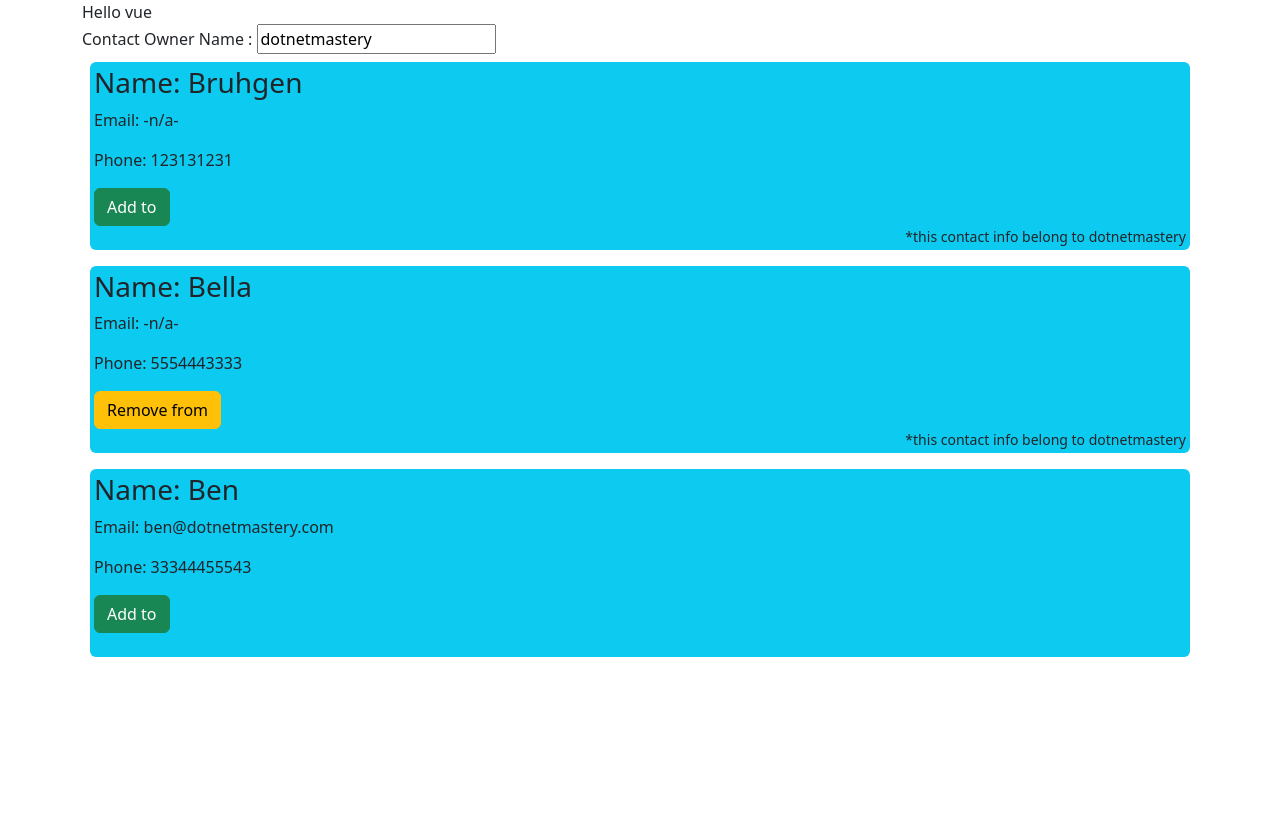
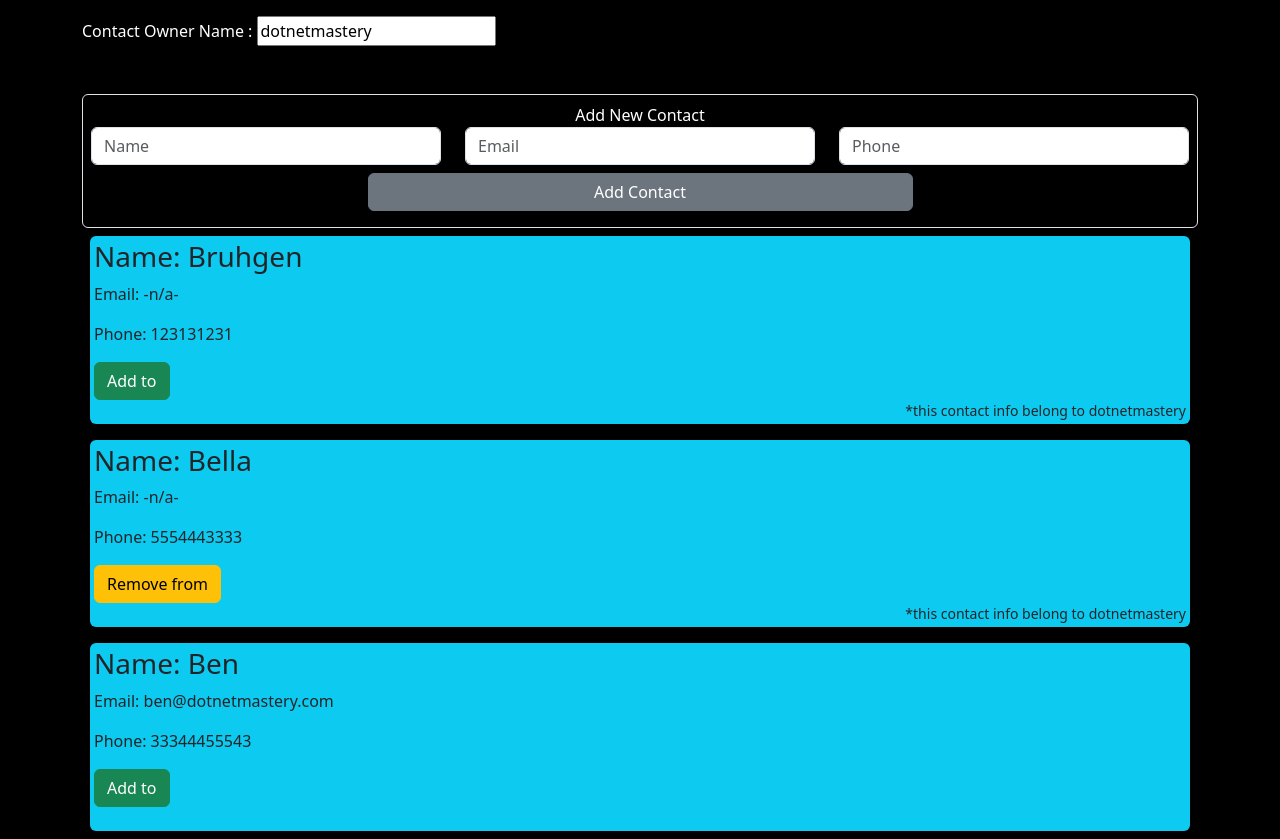
Before and after one commit to JLXP/vue-components-2, a Vue app: page / in a window 1280 px wide. Before the commit the page ends 800 px from the top, so only its background shows below. Built offline with nearby package versions, Linux system fonts and the light colour scheme.

Commit message:
Agregar Componente de Nuevo Contacto

```diff
--- a/src/App.vue
+++ b/src/App.vue
@@ -1,7 +1,12 @@
 <template>
+  <div class="bg-black text pt-3">
     <div class="container">
-    <div>{{ message }}</div>
+      <div class="text-white float end">
         Contact Owner Name : <input v-model="ownerName" />
+      </div>
+      <br/>
+      <br/>
+      <AddContact></AddContact>
       <div class="row">
         <div class="col-12" v-for="contact in contacts" :key="contact.name">
           <Contact
@@ -10,7 +15,9 @@
             :ownername="contact.ownerName"
             :email="contact.email"
             :isFavorite="contact.isFavorite"
-          @update-favorite="contact.isFavorite = onUpdateFavorite($event, contact.phone)"
+            @update-favorite="
+              contact.isFavorite = onUpdateFavorite($event, contact.phone)
+            "
           >
           </Contact>
         </div>
@@ -18,13 +25,14 @@
       <!--local component-->
       <!-- <ButtonContainer></ButtonContainer> -->
     </div>
+  </div>
 </template>
 
 <script setup>
 import { reactive, ref } from "vue";
 import Contact from "./components/Contact.vue";
+import AddContact from "./components/AddContact.vue";
 //import ButtonContainer from "./components/ButtonContainer.vue";
-const message = "Hello vue";
 const ownerName = ref("dotnetmastery");
 const contacts = reactive([
   {
--- a/src/components/AddContact.vue
+++ b/src/components/AddContact.vue
@@ -15,7 +15,7 @@
           <input
             type="text"
             class="form-control"
-            v-model="contact.name"
+            v-model="contact.email"
             placeholder="Email"
           />
         </div>
@@ -23,16 +23,21 @@
           <input
             type="text"
             class="form-control"
-            v-model="contact.name"
+            v-model.number="contact.phone"
             placeholder="Phone"
           />
+        </div>
+        <div class="col-6 offset-3 p-2">
+            <button type="submit" class="btn btn-secondary w-100">
+                Add Contact
+            </button>
         </div>
       </div>
     </form>
   </div>
 </template>
 
-<script>
+<script setup>
 import { reactive } from "vue";
 
 const contact = reactive({
@@ -46,6 +51,5 @@ function addContact() {
   contact.email = "";
   contact.name = "";
   contact.phone = "";
-}
-s;
+};
 </script>
```
Lines whose indentation alone changed are shown as unchanged.
